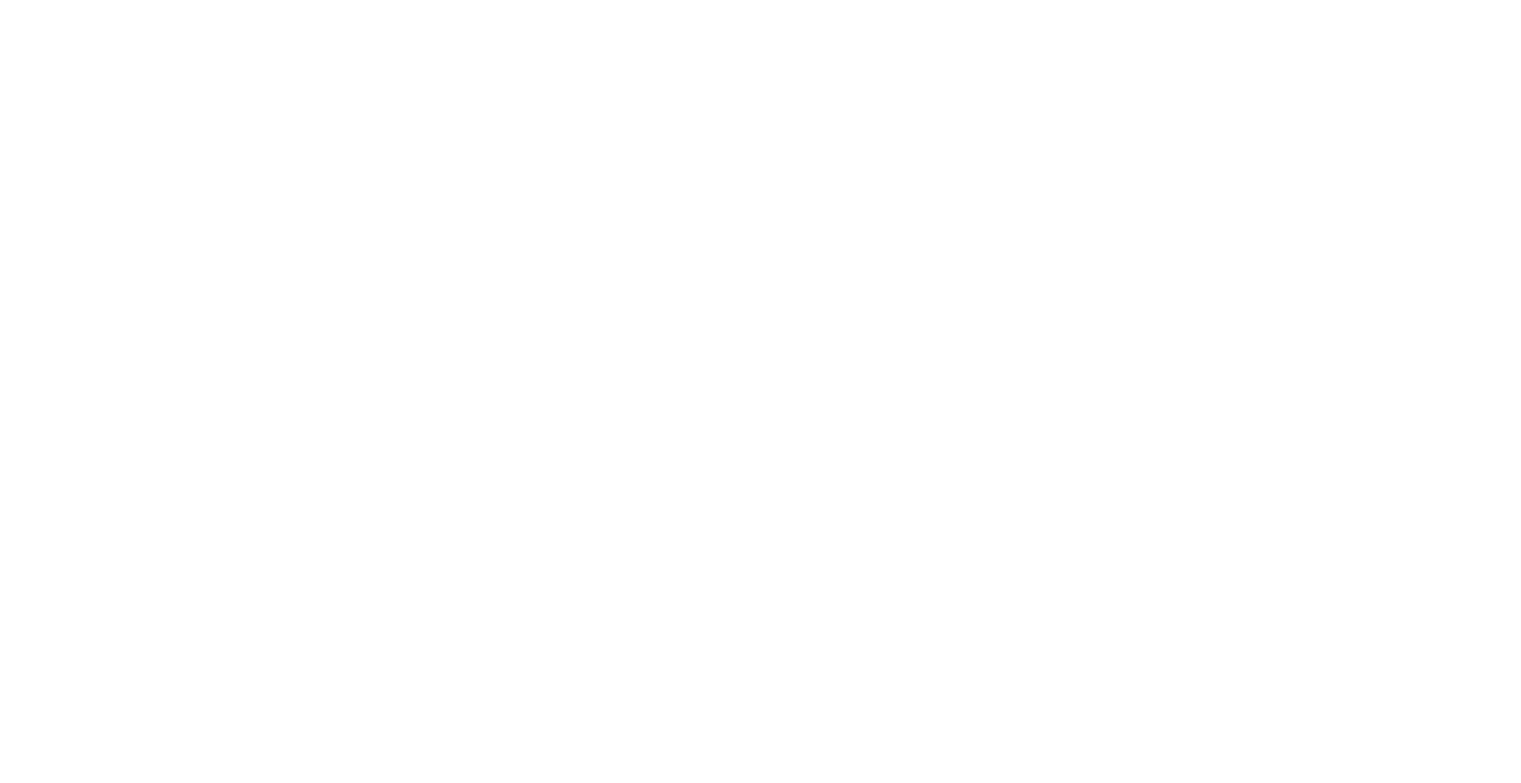
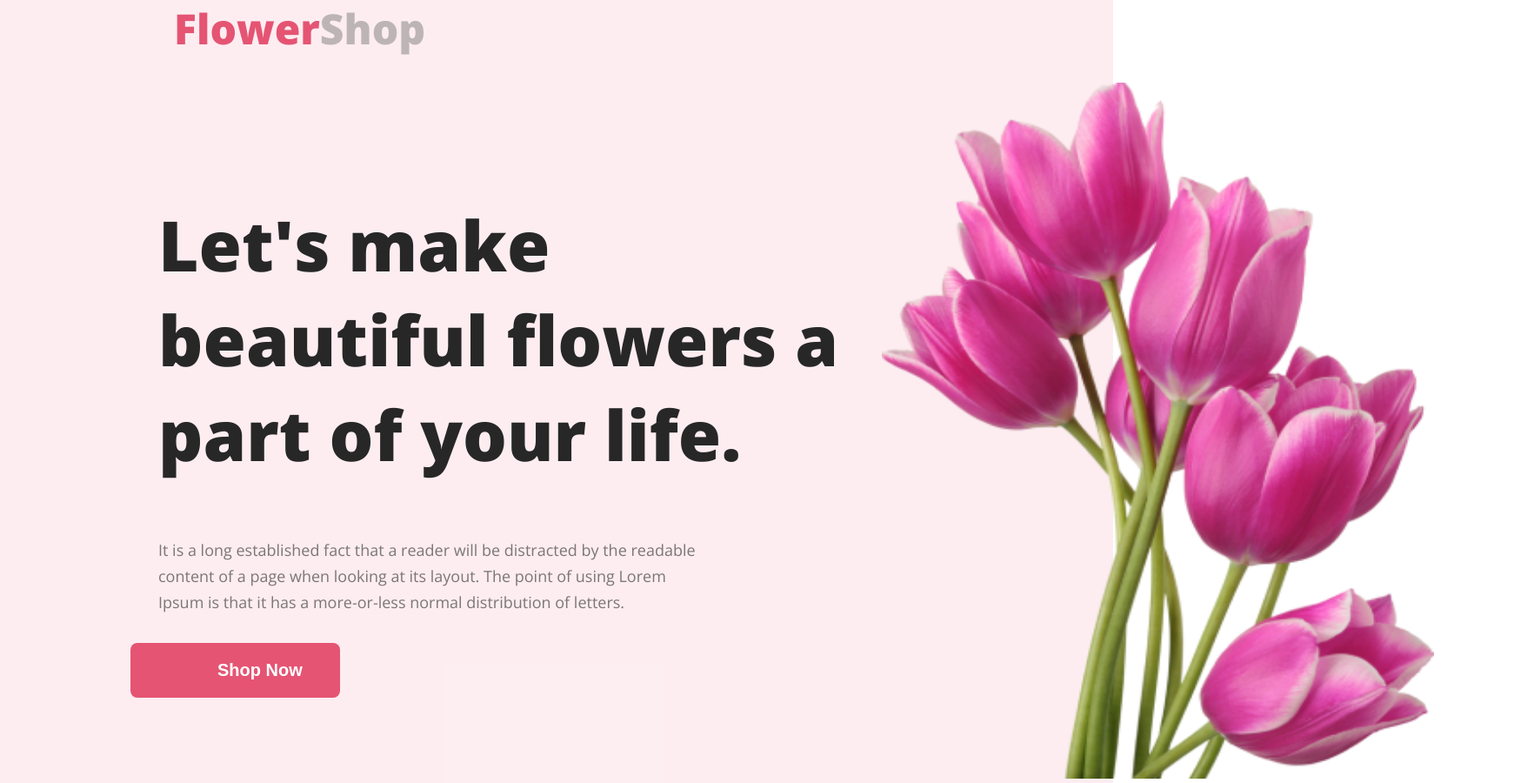
Before and after one commit to KhandakerSamin/assignment-one, a plain HTML site: page index.html in a window 1280 px wide. Shown: the whole page at 87% size, 1749 px wide, since content can reach past the window. Before the commit the page ends 800 px from the top, so only its background shows below. Drawn offline with nearby package versions, Linux system fonts and the light colour scheme.

Commit message:
header done

```diff
--- a/index.html
+++ b/index.html
@@ -1,14 +1,33 @@
 <!DOCTYPE html>
 <html lang="en">
+
 <head>
     <meta charset="UTF-8">
     <meta name="viewport" content="width=device-width, initial-scale=1.0">
     <title>Online Flower Shop</title>
+    <link rel="preconnect" href="https://fonts.googleapis.com">
+    <link rel="preconnect" href="https://fonts.gstatic.com" crossorigin>
+    <link
+        href="https://fonts.googleapis.com/css2?family=Lato:ital,wght@0,100;0,300;0,400;0,700;0,900;1,100;1,300;1,400;1,700;1,900&family=Open+Sans:ital,wght@0,300;0,400;0,700;0,800;1,800&display=swap"
+        rel="stylesheet">
     <link rel="stylesheet" href="style.css">
 </head>
+
 <body>
-    <header>
-
+    <header class="header">
+        <nav class="nav">
+            <h1 class="nav-title"><span class="text-logo">Flower</span>Shop</h1>
+        </nav>
+        <div class="banner">
+            <div>
+                <h1 class="banner-title">Let's make beautiful flowers a part of your life.</h1>
+                <p class="banner-description">It is a long established fact that a reader will be distracted by the readable content of a page when looking at its layout. The point of using Lorem Ipsum is that it has a more-or-less normal distribution of letters.</p>
+                <button class="btn-banner">Shop Now</button>
+            </div>
+            <div >
+                <img class="header-pic" src="Flower Asset/pngwing 6.png" alt="Loading">
+            </div>
+        </div>
     </header>
     <main>
 
@@ -17,4 +36,5 @@
 
     </footer>
 </body>
+
 </html>
--- a/style.css
+++ b/style.css
@@ -0,0 +1,82 @@
+* {
+    margin: 0px;
+}
+
+body {
+    font-family: 'Lato', sans-serif;
+    font-family: 'Open Sans', sans-serif;
+}
+
+.nav {
+    margin: 0px 150px;
+}
+
+.text-logo {
+    color: #E55473;
+    font-size: 48px;
+    font-weight: 800;
+    padding-left: 50px;
+    margin-top: 10px;
+}
+
+.nav-title {
+    color: #bdb5b5;
+    font-size: 48px;
+    font-weight: 800;
+}
+
+.header {
+    background-color: rgba(229, 84, 115, 0.10);
+
+}
+
+.banner-title {
+    color: #272727;
+    font-size: 80px;
+    font-weight: 800;
+    text-align: left;
+    width: 800px;
+    flex-direction: column;
+    flex-shrink: 0;
+    padding: 32px;
+}
+
+.banner-description {
+    color: rgba(39, 39, 39, 0.60);
+    font-size: 18px;
+    font-weight: 400;
+    line-height: 30px;
+    width: 634px;
+    flex-direction: column;
+    flex-shrink: 0;
+    padding: 32px;
+}
+
+.btn-banner {
+    border-radius: 8px;
+    background: #E55473;
+    border: none;
+    display:flex;
+    padding: 20px 43px;
+    gap: 10px;
+    color: #FFF;
+    font-size: 20px;
+    font-weight: 700;
+    padding-left: 100px;
+}
+
+.banner {
+    padding: 30px 30px 0px 150px;
+    display: flex;
+    align-items: center;
+    justify-content: space-around;
+    text-align: left;
+}
+
+.header-pic {
+    width: 635px;
+    height: 800px;
+    flex-shrink: 0;
+    background-position: bottom right;
+    padding-right: 100px;
+}
```
